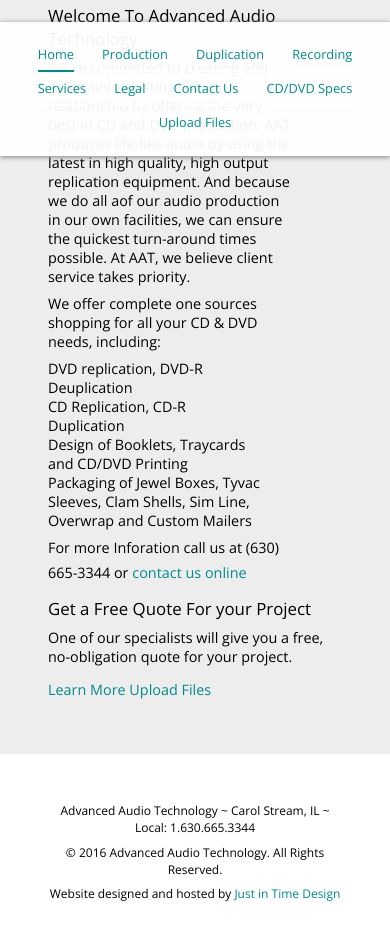
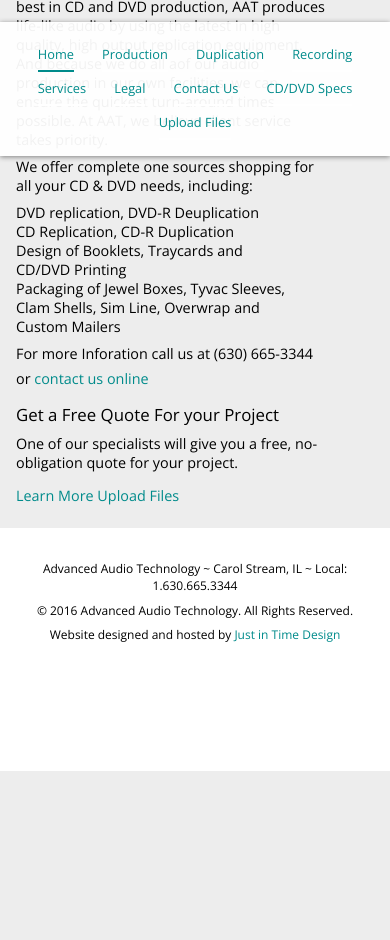
Before and after one commit to yuens1002/redesign, a plain HTML site: page index.html in a window 390 px wide. Shown: the part 688-1628 px from the top of the page. After the commit the page ends 1459 px from the top, so only its background shows below. Drawn offline with nearby package versions, Linux system fonts and the light colour scheme.

Commit message:
margin adjustments

```diff
--- a/style.css
+++ b/style.css
@@ -225,9 +225,15 @@ footer {
 		margin: 0 .75rem;
 	}
 	footer aside { padding-bottom: 0}
+
+	#links { display: none;}
+	aside, nav, header, #main, #carousel .text, footer {
+	padding: 1rem;
+	}
+
 	footer {
-		padding-bottom: 10rem;
+		padding-bottom: 7rem;
 		font-size: 75%;
 	}
-	#links { display: none;}
+
 }
```
